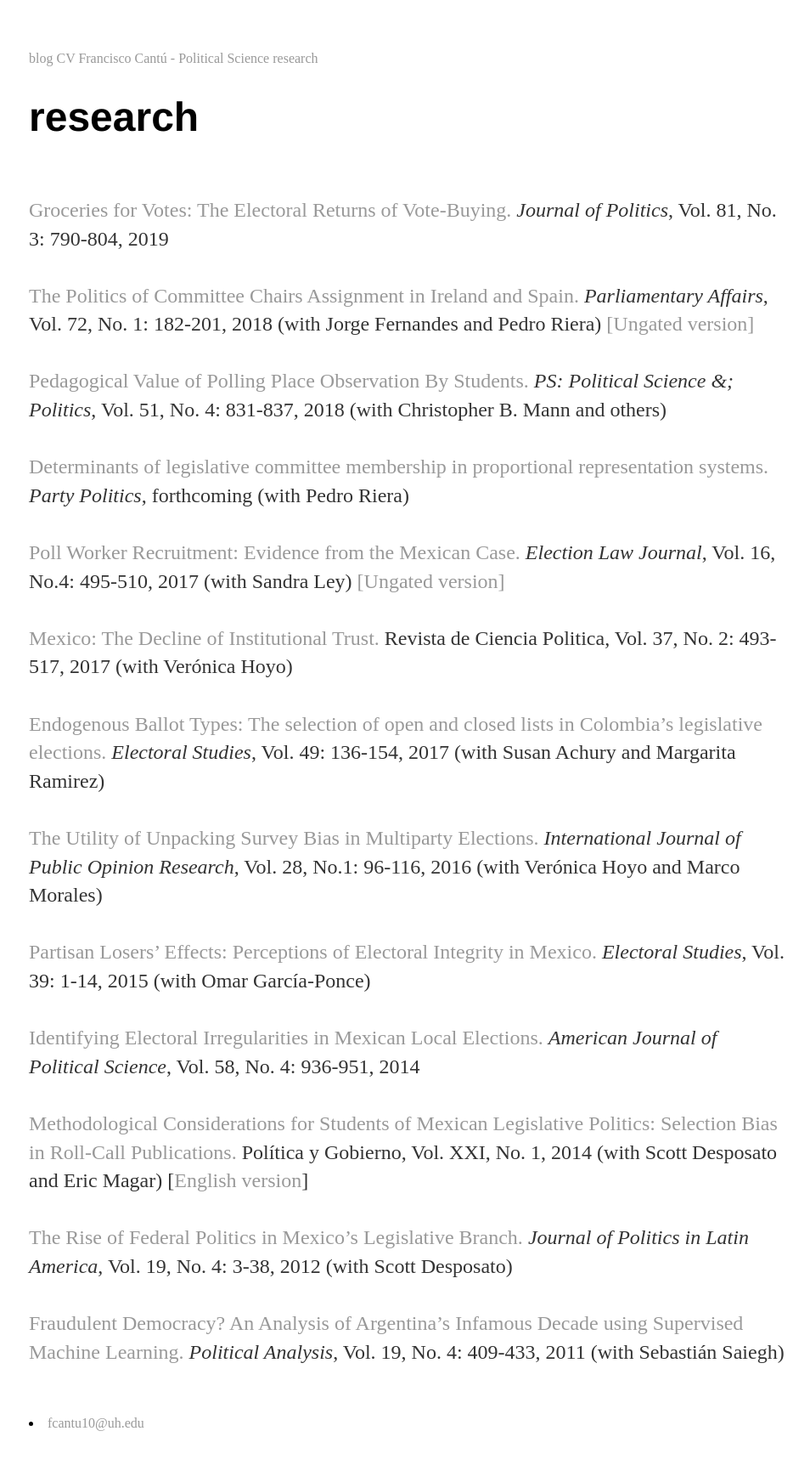
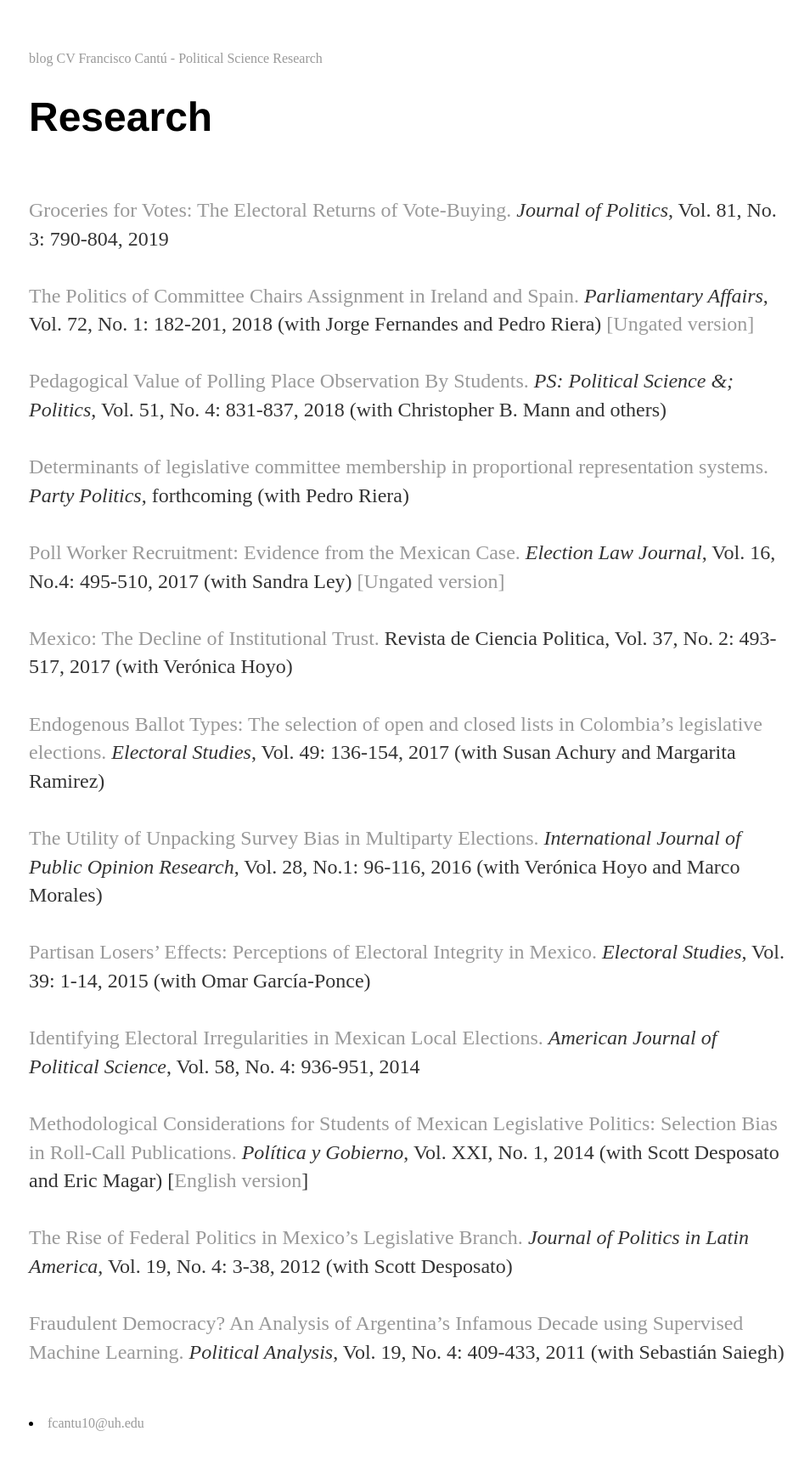
Before and after one commit to franciscocantu/franciscocantu.github.io, a Jekyll site: the page built from research.md, in a window 1280 px wide. Shown: the whole page at 85% size, without its empty margins (158-1112 px from the left). Built offline with Jekyll 4.4.1, drawn with Linux system fonts in a browser that asks for light colours; nearby versions of some CDN libraries.

```diff
--- a/research.md
+++ b/research.md
@@ -1,6 +1,6 @@
 ---
 layout: page
-title: research
+title: Research
 permalink: /research/
 ---
 
@@ -55,7 +55,7 @@ Political Science</i>, Vol. 58, No. 4: 936-951, 2014 <br>
 <br>
 <a href="http://fcantu.net/content/1.pages/4.research/PyG.pdf">Methodological
 Considerations for Students of Mexican Legislative Politics: Selection Bias in Roll-Call
-Publications.</a> Política y Gobierno, Vol. XXI, No. 1, 2014 (with Scott Desposato and Eric Magar) [<a
+Publications.</a> <i>Política y Gobierno</i>, Vol. XXI, No. 1, 2014 (with Scott Desposato and Eric Magar) [<a
 href="http://fcantu.net/content/1.pages/3.research/PyGenglish.pdf">English
 version</a>]<br>
 <br>
```
